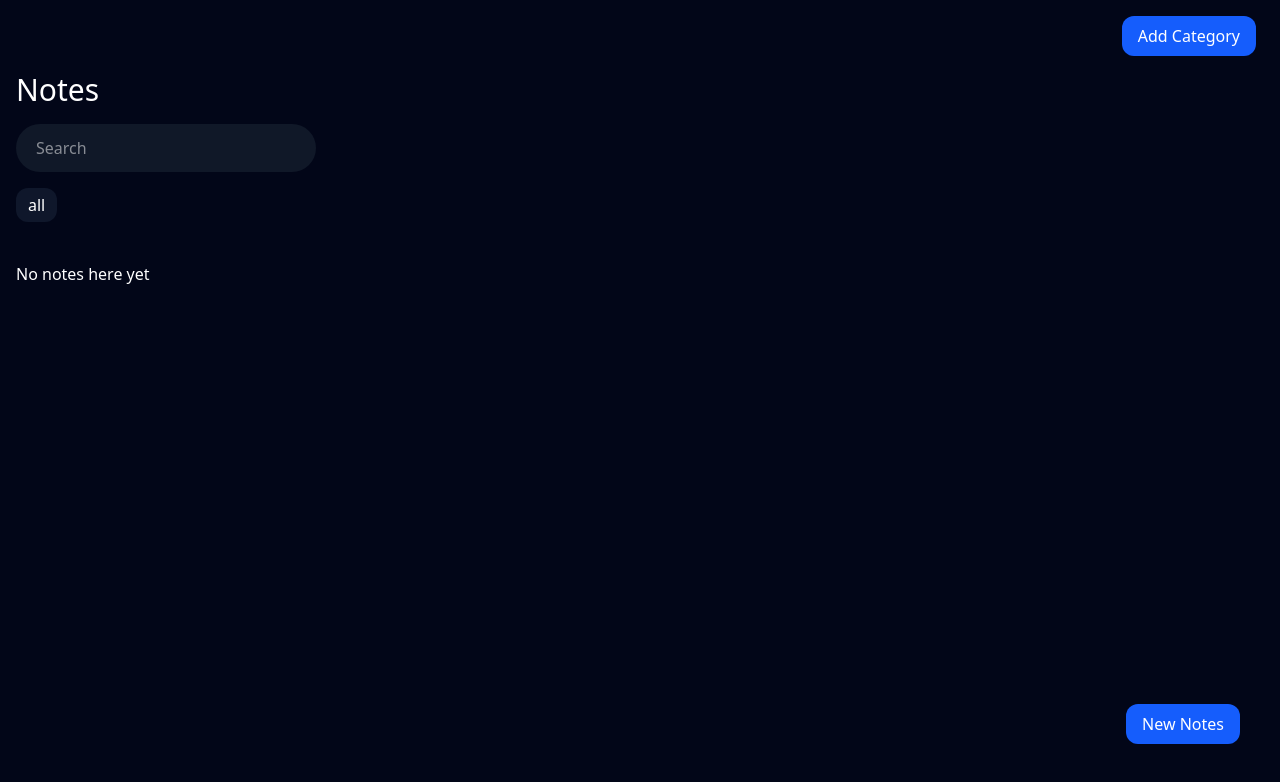
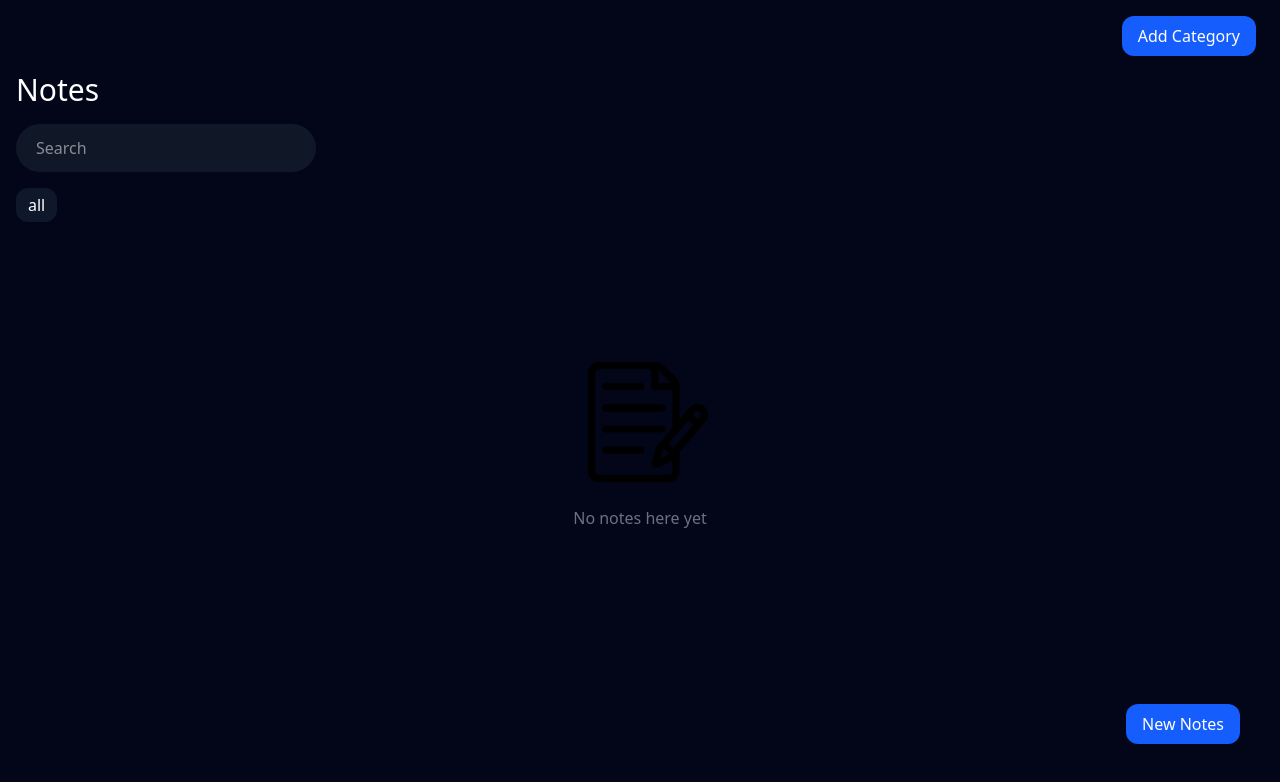
Before and after one commit to xenobyte012/notes-app, a React (Vite) app: page / in a window 1280 px wide. Shown: the top 782 px of the page. Built offline with nearby package versions, Linux system fonts and the light colour scheme.

Commit message:
done with search

```diff
--- a/src/pages/HomePage.jsx
+++ b/src/pages/HomePage.jsx
@@ -10,6 +10,7 @@ import delete_img from '../images/delete.png'
 import pin_img from '../images/push-pin.png'
 import move_img from '../images/move.png'
 import close_img from '../images/close.png'
+import notes_img from "../images/notes-img.png"
 
 
 
@@ -173,28 +174,28 @@ function HomePage() {
         className={` grid grid-cols-3 w-full justify-between  items-center  py-3 fixed bottom-0 right-0 bg-slate-950 text-[12px] text-white text-center ${isPressed ? "block" : "hidden"}`}
       >
         <div className="flex justify-center flex-col gap-1  items-center">
-          <img src={pin_img} className="w-7" />
+          <img src={pin_img} className="w-7" alt="image of pin"/>
           <div>pin</div>
         </div>
         <div className="flex justify-center flex-col gap-1  items-center">
-          <img src={move_img} className="w-7" />
+          <img src={move_img} className="w-7" alt='image of move to' />
           <div>move to</div>
         </div>
         <div className="flex justify-center flex-col gap-1 items-center "
           onClick={() => deleteNotes()}
           >
           <img src={delete_img} className="w-7 flex justify-center"
-
+            alt='image of delete'
           />
           <div>delete</div>
         </div>
       </div>
-      <div>
-        <div>
-          <img src=''/>
+      <div className={`${searchedAvalible ? 'hidden': 'block'} flex flex-col justify-center items-center gap-6 `}>
+        <div className='w-30 mt-25 ml-4'>
+          <img src={notes_img} alt='image of they is no notes here' />
         </div>
         <div>
-          <p>No notes here yet</p>
+          <p className='text-gray-500'>No notes here yet</p>
         </div>
       </div>
     </div>
```
